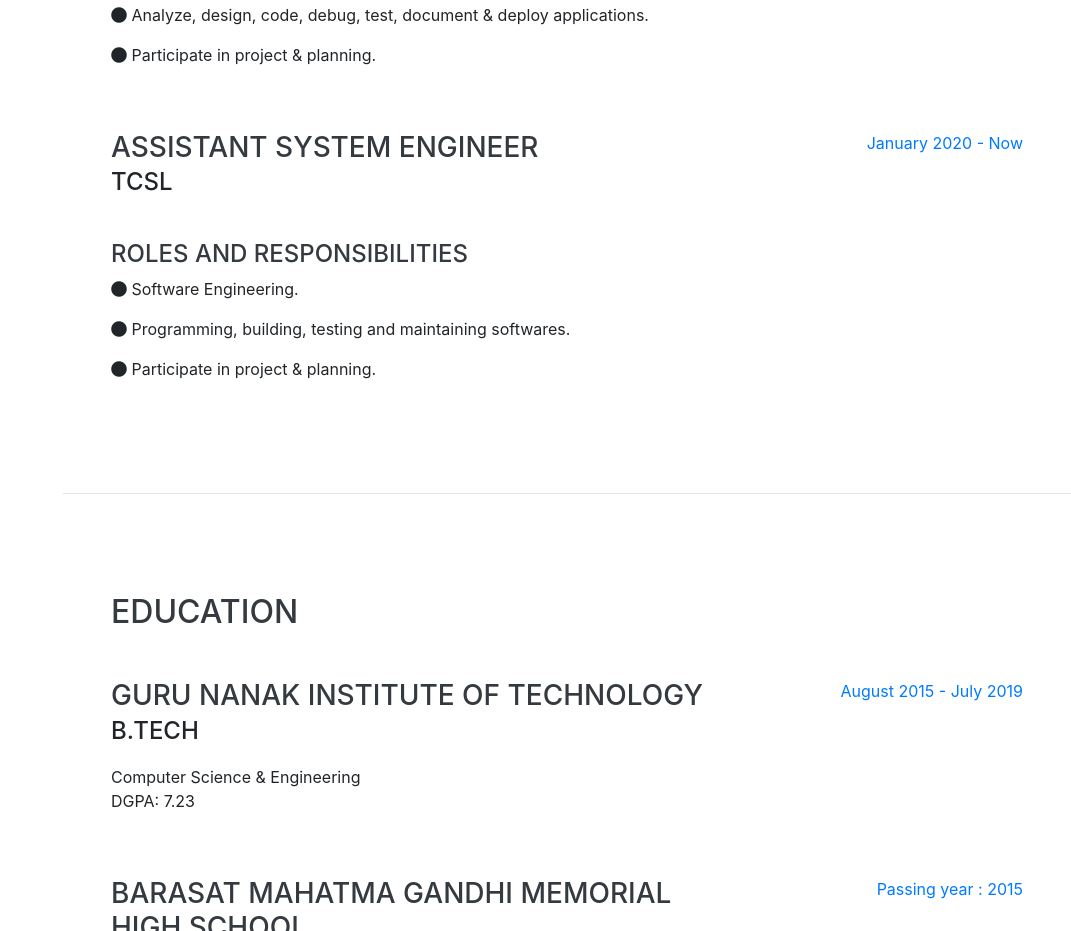
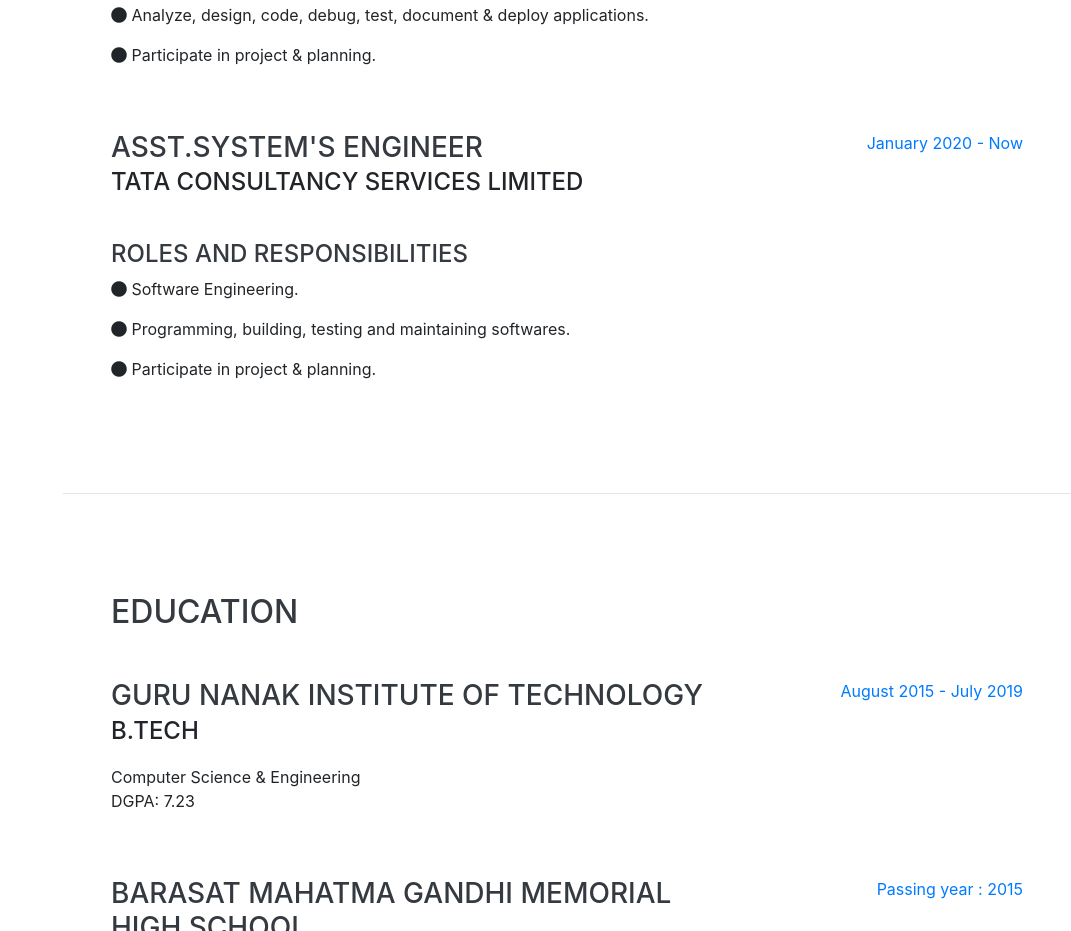
Before and after one commit to bubai666sen/Sourav, a website with bundled scripts: page index.html in a window 1280 px wide. Shown: the part 1119-2050 px from the top of the page, without its empty margins (209-1280 px from the left). Built offline with nearby package versions, Linux system fonts and the light colour scheme; a web font is replaced by a local one.

Commit message:
exp changes

```diff
--- a/index.html
+++ b/index.html
@@ -119,8 +119,8 @@
 
 		    <div class="resume-item d-flex flex-column flex-md-row justify-content-between mb-5">
           <div class="resume-content">
-            <h3 class="mb-0">Assistant System Engineer</h3>
-            <div class="subheading mb-3">TCSL</div>
+            <h3 class="mb-0">Asst.System's Engineer</h3>
+            <div class="subheading mb-3">Tata Consultancy Services Limited</div>
             <br>
             <h4>Roles and Responsibilities</h4>
             <p><i class="fa fa-circle"></i> Software Engineering.</p>
```
